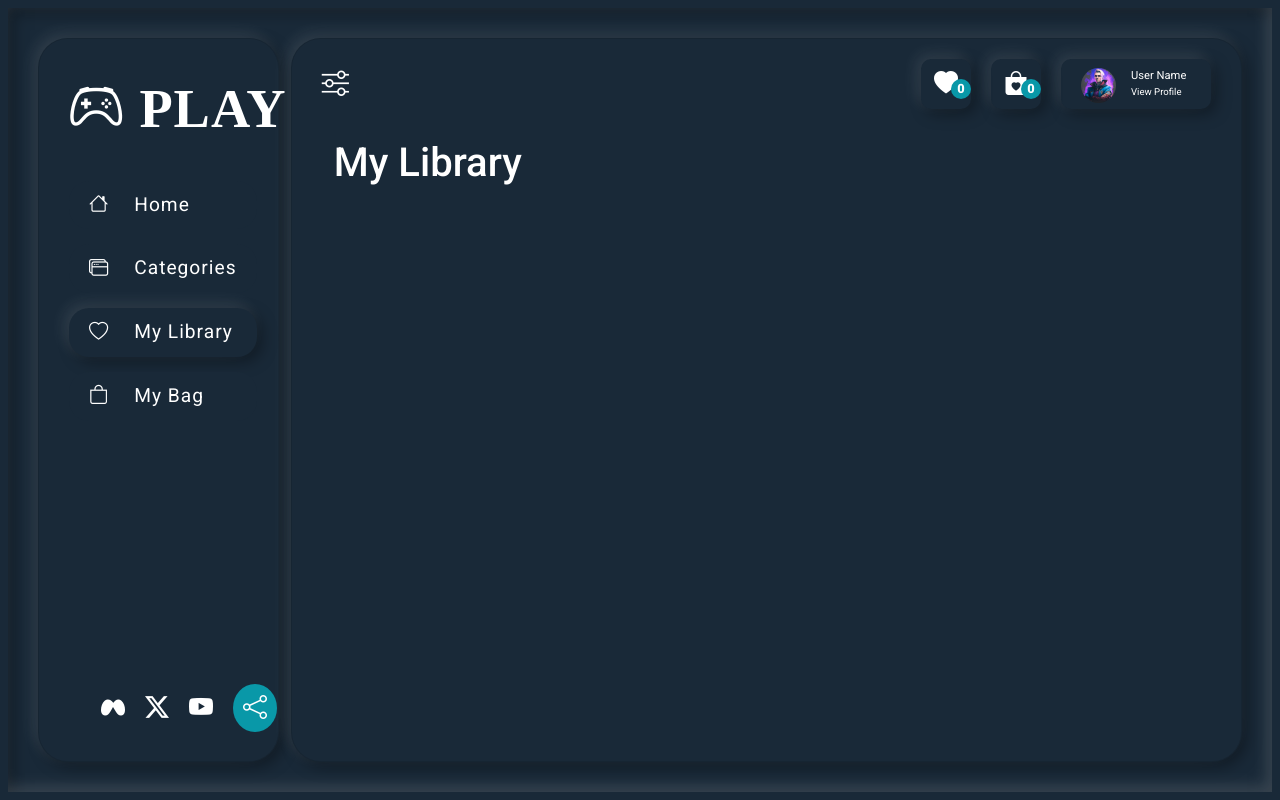
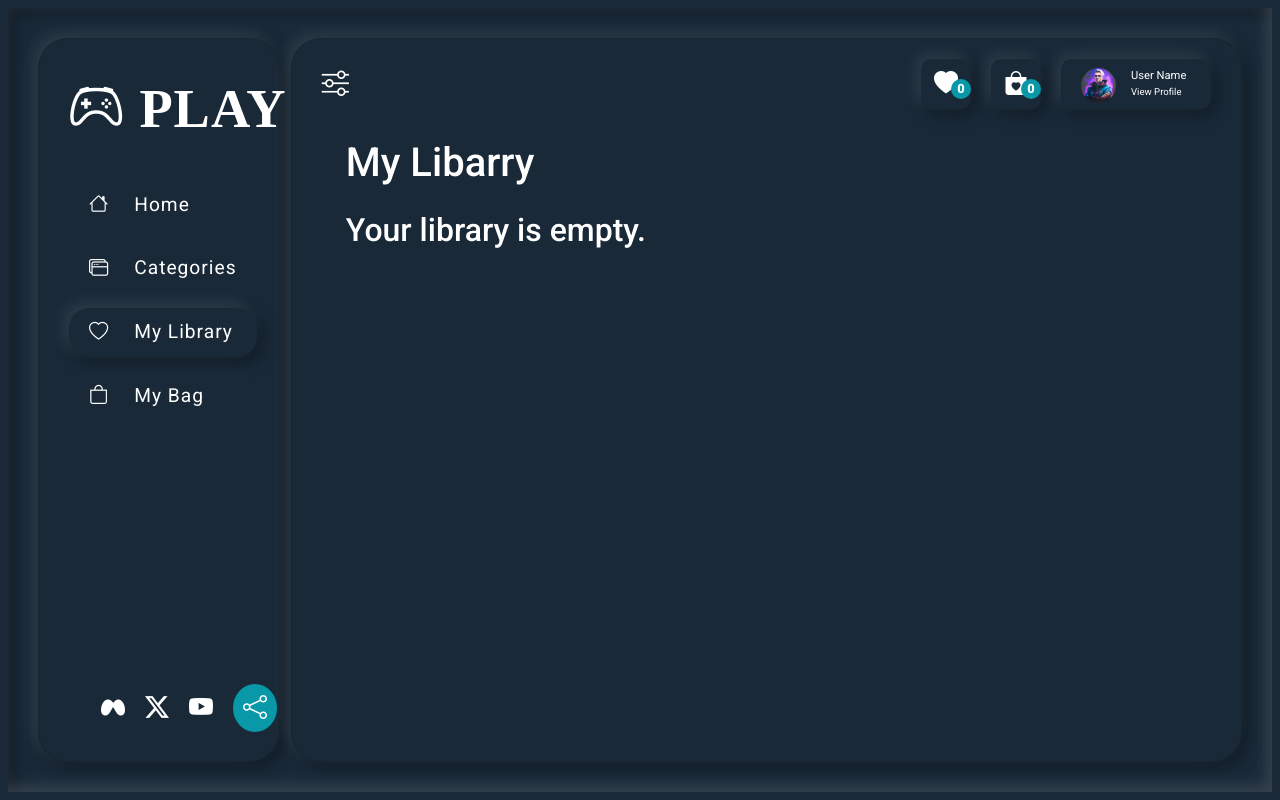
Before and after one commit to Its-Nyein/game-shop, a React (Create React App) app: page / in a window 1280 px wide. Both pictures are taken after a click on the link "My Library". Built offline with nearby package versions, Linux system fonts and the light colour scheme; a web font is replaced by a local one.

Commit message:
update the library section

```diff
--- a/src/App.js
+++ b/src/App.js
@@ -2,10 +2,20 @@ import 'bootstrap/dist/css/bootstrap.min.css'
 import 'bootstrap-icons/font/bootstrap-icons.css'
 import './App.css';
 import Main from './pages/Main';
+import React,{ useState } from 'react';
+
+export const AppContext = React.createContext();
 
 function App() {
+  const [library, setLibrary] = useState([])
+  const [bag, setBag] = useState([])
+
   return (
-    <Main/>
+    <>
+      <AppContext.Provider value={{ library, setLibrary, bag, setBag }}>
+        <Main/>
+      </AppContext.Provider>
+    </>
   );
 }
 
--- a/src/components/GameCard.jsx
+++ b/src/components/GameCard.jsx
@@ -1,13 +1,32 @@
-import React from "react";
+import React, { useContext } from "react";
 import "./gameCard.css";
 import GameRating from "./GameRating";
+import { AppContext } from "../App";
 
 function GameCard({ game }) {
+  const { library, setLibrary, bag, setBag } = useContext(AppContext);
+
+  const handleAddToLibrary = (game) => {
+    setLibrary([...library, game]);
+  };
+
+  const handleRemoveFromLibrary = (game) => {
+    setLibrary(library.filter((item) => item.id !== game.id));
+  };
+
   return (
     <div className="col-xl-3 col-lg-4 col-md-6">
       <div className="gameCard">
         <img src={game.img} alt={game.title} className="img-fluid" />
-        <a href="#" className="like">
+        <a
+          href="#"
+          className={`like ${library.includes(game) ? "active" : undefined}`}
+          onClick={
+            library.includes(game)
+              ? () => handleRemoveFromLibrary(game)
+              : () => handleAddToLibrary(game)
+          }
+        >
           <i className="bi bi-heart-fill"></i>
         </a>
         <div className="game-feature">
--- a/src/pages/Library.jsx
+++ b/src/pages/Library.jsx
@@ -1,10 +1,22 @@
 import React from "react";
 import "./library.css";
+import GameCard from "../components/GameCard";
 
 function Library({ games, reference }) {
   return (
     <section id="library" className="library" ref={reference}>
-      <h1>My Library</h1>
+      <div className="container-fluid">
+        <div className="row mb-3">
+          <h1>My Libarry</h1>
+        </div>
+        <div className="row">
+          {games.length === 0 ? (
+            <h2>Your library is empty.</h2>
+          ) : (
+            games.map((game) => <GameCard key={game.id} game={game} />)
+          )}
+        </div>
+      </div>
     </section>
   );
 }
--- a/src/pages/Main.jsx
+++ b/src/pages/Main.jsx
@@ -1,4 +1,4 @@
-import React, { useEffect, useRef, useState } from "react";
+import React, { useEffect, useRef, useState, useContext } from "react";
 import "./main.css";
 import SlideMenu from "../components/SlideMenu";
 import Header from "./Header";
@@ -6,8 +6,10 @@ import Home from "./Home";
 import Categories from "./Categories";
 import Library from "./Library";
 import Bag from "./Bag";
+import { AppContext } from "../App";
 
 function Main() {
+  const { library, bag } = useContext(AppContext);
   const [active, setActive] = useState(false);
   const [games, setGames] = useState([]);
 
@@ -70,10 +72,18 @@ function Main() {
       <div className={`banner ${active ? "active" : undefined}`}>
         <Header toggleHandle={handleToggleActive} />
         <div className="container-fluid">
-          <Home games={games} reference={homeRef} />
-          <Categories games={games} reference={categoriesRef} />
-          <Library games={games} reference={libraryRef} />
-          <Bag games={games} reference={bagRef} />
+          {games && games.length > 0 && (
+            <>
+              <Home games={games} reference={homeRef} />
+              <Categories games={games} reference={categoriesRef} />
+              <Library games={library} reference={libraryRef} />
+              <Bag games={bag} reference={bagRef} />
+            </>
+          )}
+          {/* loading data ->
+              called protection checking when we loading the data and pass it to the
+              sub component it can be empty array so we checked the protection.
+          */}
         </div>
       </div>
     </main>
```
